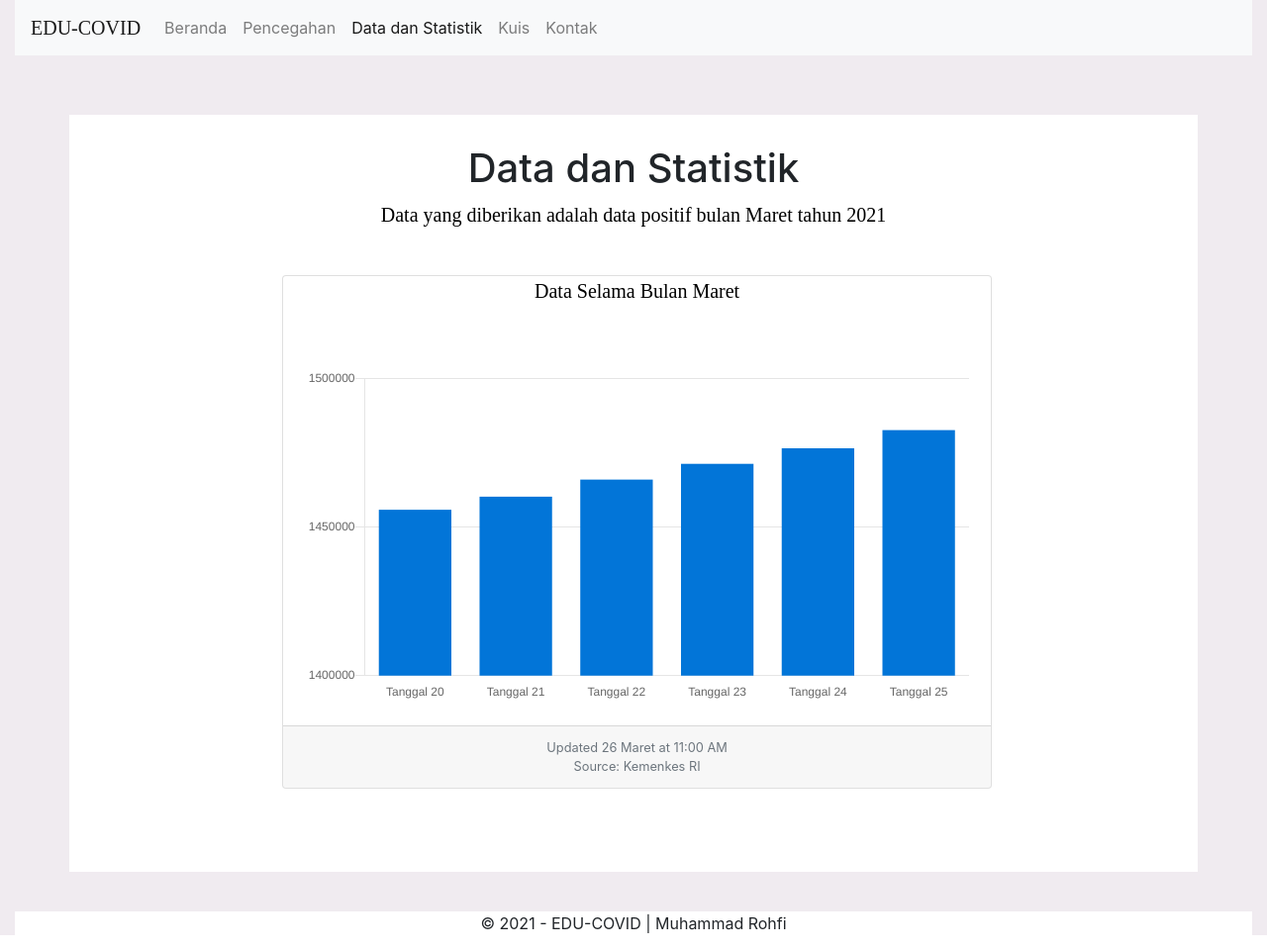
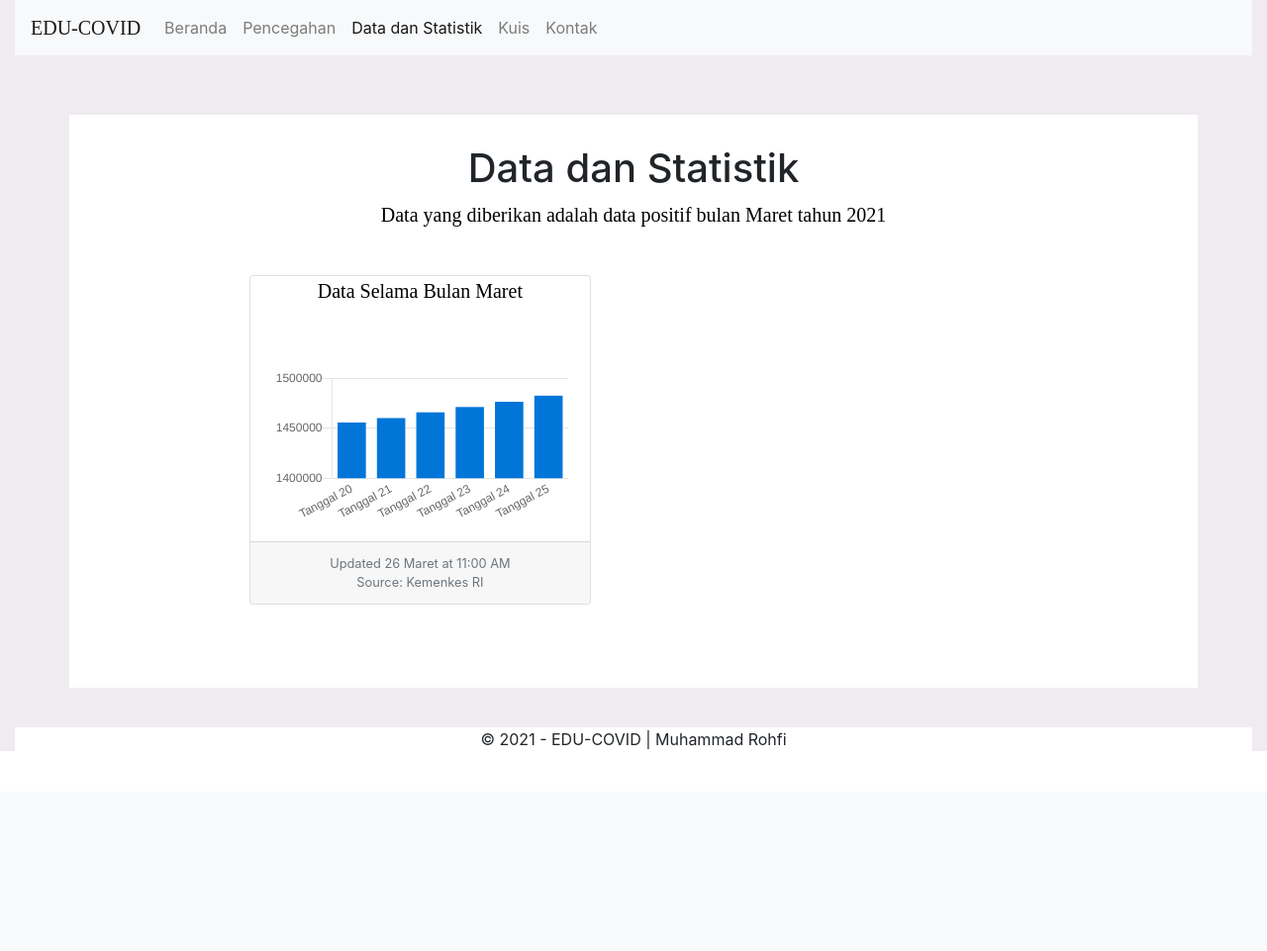
Before and after one commit to rohfi/uts_dpw, a PHP site: page /data.html in a window 1280 px wide; the page is wider, and only the part inside the window is pictured. Shown: that part at 99% size. After the commit the page ends 759 px from the top of that part, so only its background shows below. Run offline with PHP 8.4, Linux system fonts and the light colour scheme; some libraries are stand-ins or nearby versions.

Commit message:
Update data.css

```diff
--- a/data.css
+++ b/data.css
@@ -1,7 +1,7 @@
 .kasus{
     text-align: center;
-    padding-left: 18%;
-    width: 150%;
+    width: 80%;
+    padding-left: 15%;
 }
 .container-fluid{
     background-color: rgb(240, 235, 240);
```
